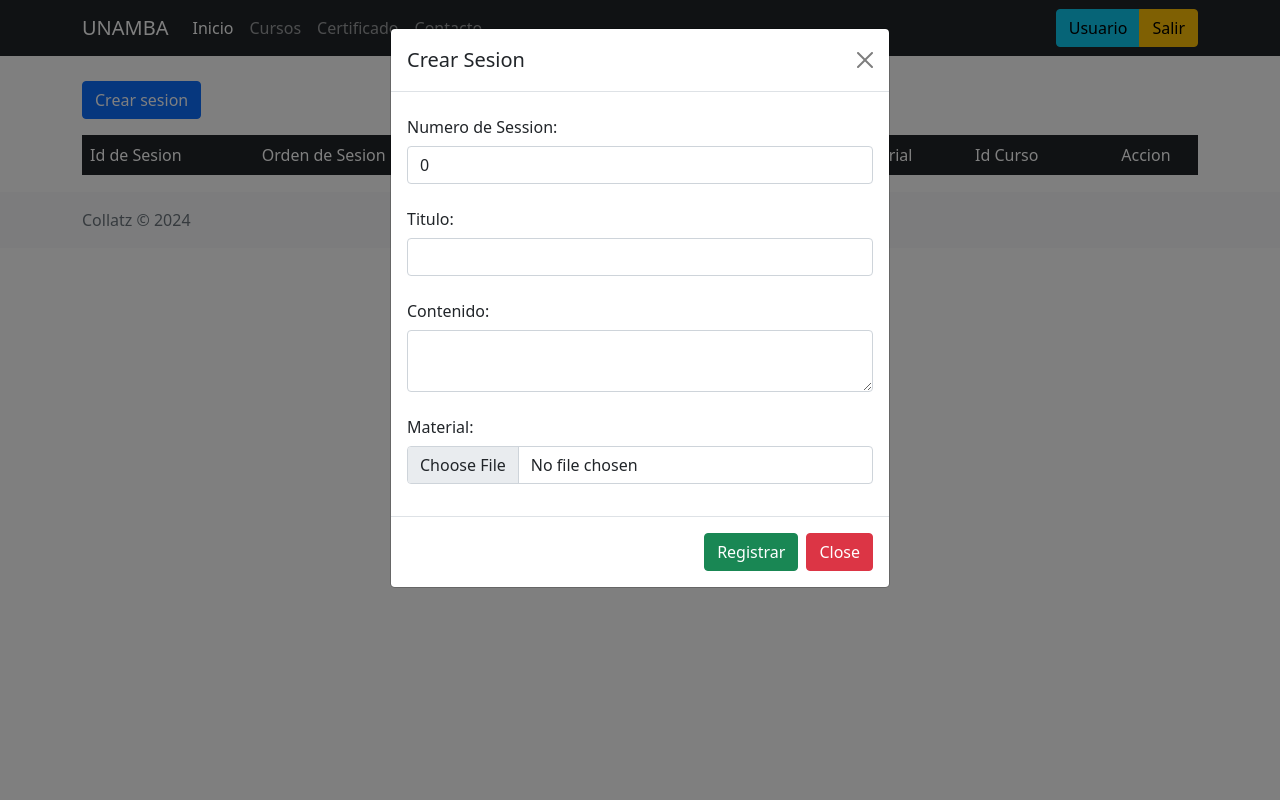
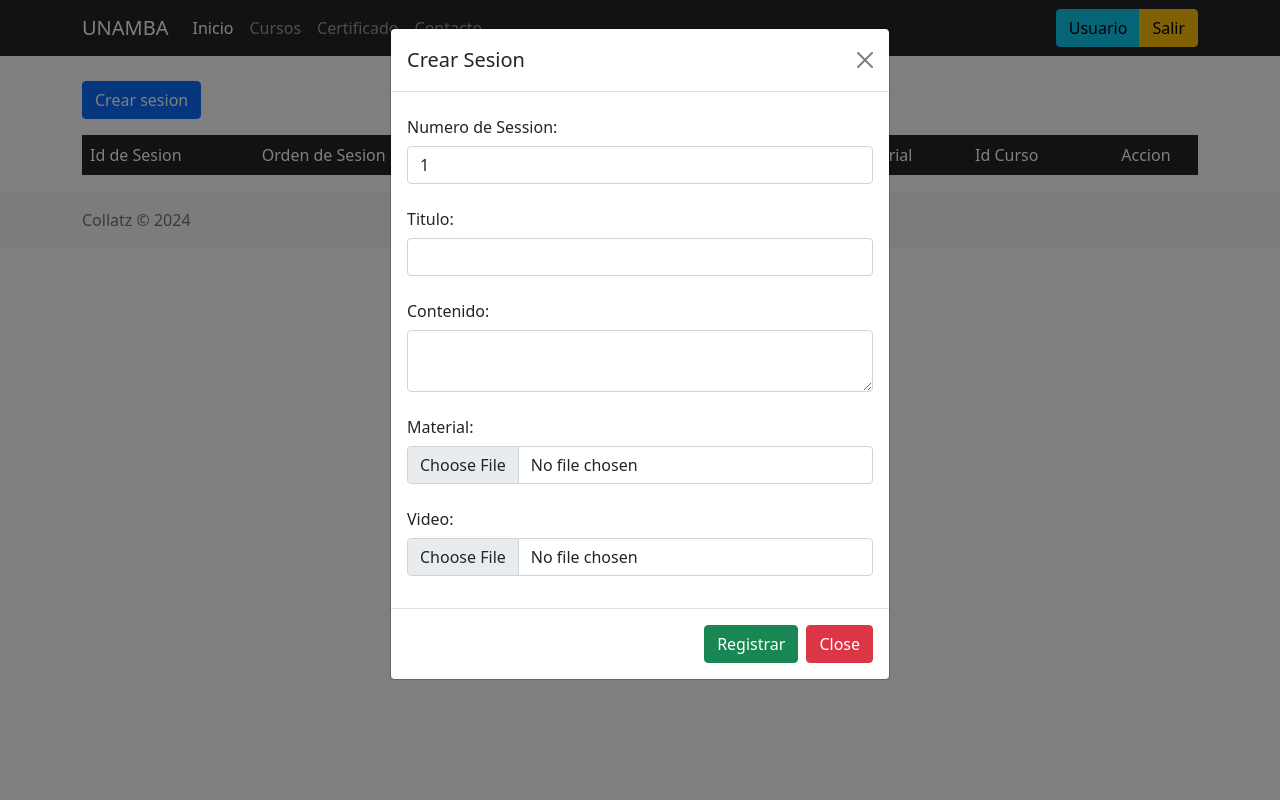
Before and after one commit to luis1045/mooc, a Flask app: page /listseciones/1 in a window 1280 px wide, after a click on "Crear sesion". Run offline with Flask 3, Linux system fonts and the light colour scheme; data that the repository does not hold is empty.

Commit message:
feix: agregando nomnbre de video

```diff
--- a/app.py
+++ b/app.py
@@ -1,8 +1,9 @@
-from flask import Flask, request, redirect, url_for, render_template, send_from_directory,jsonify
+from flask import Flask, request, redirect, url_for, render_template, send_from_directory,jsonify,send_file
 from flask_sqlalchemy import SQLAlchemy
 from werkzeug.utils import secure_filename
 from werkzeug.security import generate_password_hash, check_password_hash
 import os
+from io import BytesIO
 
 dbdir="sqlite:///" + os.path.abspath(os.getcwd()) + "/database.db"
 
@@ -220,23 +221,49 @@ def reg_seciones():
 	numSecion = request.form["numSesionT"]#usa ajax con vuejs para traer el numero de secciones
 	titulo=request.form["tituloT"]
 	contenido=request.form["contenidoT"]
+	idCurso = request.form["idCursoT"]
 	print("Num Seccion:{}".format(numSecion))
 	print("El titulo:{}".format(titulo))
 	print("El Contenido:{}".format(contenido))
 	if "fileSesion" not in request.files:
 		return "el formulario no tienen el archivo"
 	archivo=request.files["fileSesion"]
+	videoFile = request.files["vieoSesion"]
 	print("El Contenido:{}".format(archivo.filename))
 	print("El Contenido:{}".format(app.config["UPLOAD_FOLDER"]))
 	#if os.path.exists(directorio) and os.path.isdir(directorio):
-	if archivo.filename == "":
-		return "nose se ha seleccionado el archivo"
-	nomSeguro=secure_filename(archivo.filename)#pone los / en _ para evitar accesos no desead ## Nota el nombre de pondra por id de secion y curso combinado
-	archivo.filename="nombre_nuevo"+str(numSecion)#MODIFICAR PARA CREAR UN NUEVO NOMBRE DE ACUERDO A NOMBRE DEL CURSO Y EL ID DE SESSION
-	nomSeguro=archivo.filename
+	if archivo.filename != "":
+		nomSeguro=secure_filename(archivo.filename)#pone los / en _ para evitar accesos no desead ## Nota el nombre de pondra por id de secion y curso combinado
+		nomSeguro=archivo.filename
+	else:
+		nomSeguro="sin archivo"
+
+	if videoFile.filename == "":
+		return "nose se ha seleccionado el Video"
+	videoFile.filename =str(idCurso)+"-"+str(numSecion)+".mp4"
+	videoName=videoFile.filename
+	#grabanado en sesion
+
+	new_sesion = Sesion(numSesion=numSecion,titulo=titulo,contenido=contenido,material=archivo.read(),idCurso=idCurso)
+	db.session.add(new_sesion)
+	db.session.commit()
 	print("El Nuevo Nombre:{}".format(nomSeguro))
-	archivo.save(os.path.join(app.config["UPLOAD_FOLDER"], nomSeguro)) #falta guardar los datos en base sessiones
+	videoFile.save(os.path.join(app.config["UPLOAD_FOLDER"], videoName)) #falta guardar los datos en base sessiones
 	return "Finalizo Guardo correctamente"
+
+
+
+##ruta para descargar pdf de prueba
+
+@app.route('/download/<int:pdf_id>')
+def download(pdf_id):
+	pdf = Sesion.query.get(pdf_id)
+	print(pdf)
+	if pdf:
+		file_stream=BytesIO(pdf.material)
+		return send_file(file_stream, as_attachment=True,download_name="datos",mimetype="application/pdf" )
+	return 'PDF not found', 404
+
 
 #@app.route('/api/data/<int:idCurso>', methods=["GET"])
 #def api_data(idCurso):
@@ -251,7 +278,7 @@ def enumerar_seciones(idCurso):
 		data={'numSec':numSecion+1}
 		return jsonify(data)
 	else:
-		data={'numSec':0}
+		data={'numSec':1}
 		return jsonify(data)
 
 if __name__ == '__main__':
--- a/templates/sesiones.html
+++ b/templates/sesiones.html
@@ -25,7 +25,7 @@
                             <td class="table-primary">{{ sesion.numSesion }}</td>
                             <td class="table-primary">{{ sesion.titulo }}</td>
                             <td class="table-primary">{{ sesion.contenido }}</td>
-                            <td class="table-primary">{{ sesion.material }}</td>
+                            <td class="table-primary"><a href="">ir a material</a></td>
                             <td class="table-primary"><a href="">ir a sesiones</a></td>
                         </tr>
                     {% endfor %}
@@ -43,7 +43,7 @@
                 </div>
                 <form action="{{url_for('reg_seciones')}}" enctype="multipart/form-data" method="POST">
                     <div class="modal-body">
-                        <input type="hidden" id="idCurso" value="{{ idcursoT }}">
+                        <input type="hidden" id="idCurso" name="idCursoT" value="{{ idcursoT }}">
                         <div class="mb-3">
                             <label for="numSesion" class="col-form-label">Numero de Session:</label>
                             <input type="text" class="form-control" id="numSesion" name="numSesionT" v-model="numSec">
@@ -60,6 +60,10 @@
                             <label for="fileSesion" class="col-form-label">Material:</label>
                             <input type="file" class="form-control" id="fileSesion" name="fileSesion" value="elige tu pdf">
                         </div>
+                        <div class="mb-3">
+                            <label for="vieoSesion" class="col-form-label">Video:</label>
+                            <input type="file" class="form-control" id="vieoSesion" name="vieoSesion" value="elige tu Video">
+                        </div>
                     </div>
                     <div class="modal-footer">
                         <button type="submit" class="btn btn-success">Registrar</button>
```
